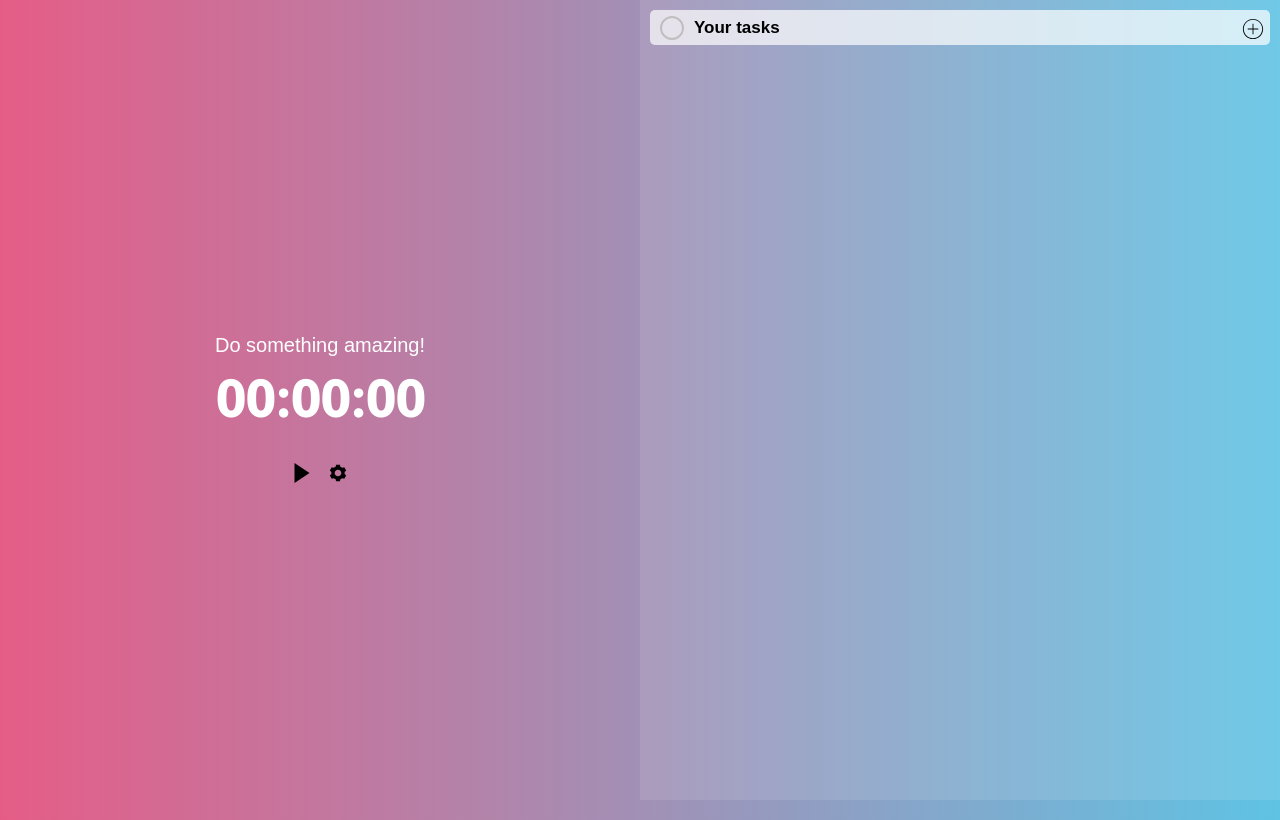
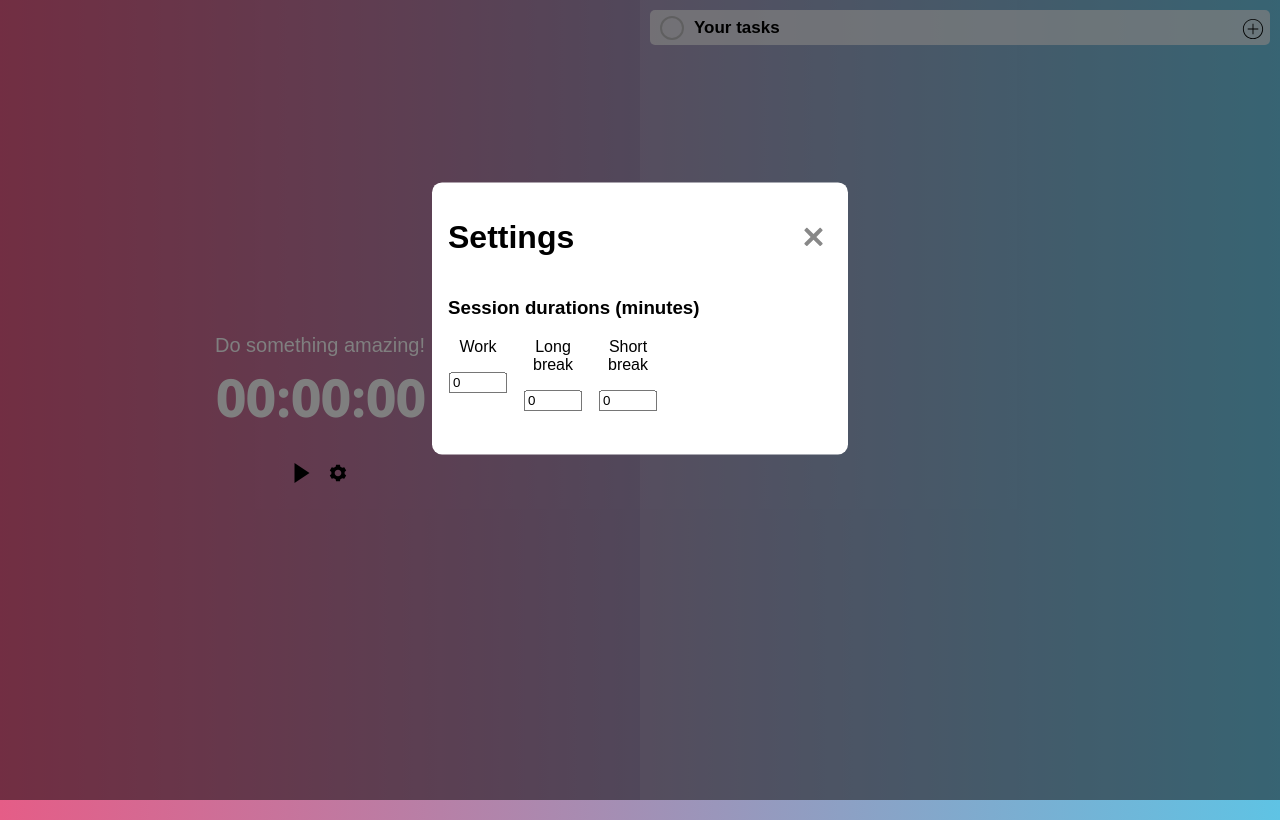
Before and after one commit to aabiji/focal, a SvelteKit app: page / in a window 1280 px wide. Both pictures are taken after a click on the button 338 px from the left and 474 px from the top of the page. Built offline with nearby package versions, Linux system fonts and the light colour scheme.

Commit message:
Settings popup

```diff
--- a/src/routes/+page.svelte
+++ b/src/routes/+page.svelte
@@ -1,9 +1,15 @@
 <script>
     import Pomodoro from "./Pomodoro.svelte";
     import TodoList from "./TodoList.svelte";
+    import Settings from "./Settings.svelte";
+
+    let show_settings_popup = false;
 </script>
 
-<div class="left-side"> <Pomodoro /></div>
+<Settings bind:show_settings_popup />
+<div class="left-side">
+    <Pomodoro bind:show_settings_popup />
+</div>
 <div class="right-side"><TodoList /></div>
 
 <style>
--- a/src/routes/Checkbox.svelte
+++ b/src/routes/Checkbox.svelte
@@ -22,7 +22,7 @@
 
 <style>
     :root {
-        --color: #866efb;
+        --color: #02f036;
     }
 
     .checkbox-wrapper-12 {
--- a/src/routes/Pomodoro.svelte
+++ b/src/routes/Pomodoro.svelte
@@ -1,4 +1,6 @@
 <script>
+    export let show_settings_popup;
+
     let state = -1;
     let break_count = 0;
     let long_break_freq = 4;
@@ -76,7 +78,7 @@
         <button on:click={() => togglePlayback()}>
             <img src={icon_src} alt="play icon">
         </button>
-        <button>
+        <button on:click={() => show_settings_popup = true}>
             <img src="/settings.svg" alt="settings icon">
         </button>
     </div>
@@ -120,5 +122,6 @@
     .controls button img {
         width: 20px;
         height: 20px;
+        cursor: pointer;
     }
 </style>
--- /dev/null
+++ b/src/routes/Settings.svelte
@@ -0,0 +1,90 @@
+<script>
+    export let show_settings_popup;
+</script>
+
+{#if show_settings_popup}
+<div class="backdrop">
+    <dialog open>
+        <div class="header">
+            <h1> Settings </h1>
+            <button class="close"
+            on:click={() => show_settings_popup = false}>
+                <img src="/close.svg" alt="Close icon">
+            </button>
+        </div>
+
+        <h3> Session durations (minutes) </h3>
+        <div class="durations">
+            <div class="duration">
+                <p>Work</p>
+                <input type="number" value="0">
+            </div>
+            <div class="duration">
+                <p>Long break</p>
+                <input type="number" value="0">
+            </div>
+            <div class="duration">
+                <p>Short break</p>
+                <input type="number" value="0">
+            </div>
+        </div>
+    </dialog>
+</div>
+{/if}
+
+<style>
+    dialog {
+        top: 50%;
+        border: none;
+        width: 30%;
+        height: 30%;
+        margin: 0 auto;
+        border-radius: 10px;
+        transform: translateY(-80%);
+    }
+
+    .backdrop {
+        top: 0;
+        left: 0;
+        width: 100%;
+        height: 100%;
+        position: fixed;
+        z-index: 1;
+        background-color: rgba(0, 0, 0, 0.5);
+    }
+
+    .header {
+        display: flex;
+        align-items: center;
+    }
+
+    .close {
+        margin-left: auto;
+        cursor: pointer;
+        border: none;
+        outline: none;
+        background-color: rgba(0, 0, 0, 0);
+    }
+
+    .close img {
+        width: 25px;
+        height: 25px;
+    }
+
+    .durations {
+        display: flex;
+        flex-direction: row;
+        margin-top: -15px;
+    }
+
+    .duration {
+        width: 60px;
+        text-align: center;
+        margin-right: 15px;
+    }
+
+    input[type=number] {
+        width: 50px;
+        outline: none;
+    }
+</style>
```
Also changed, not shown: static/close.svg (added).
